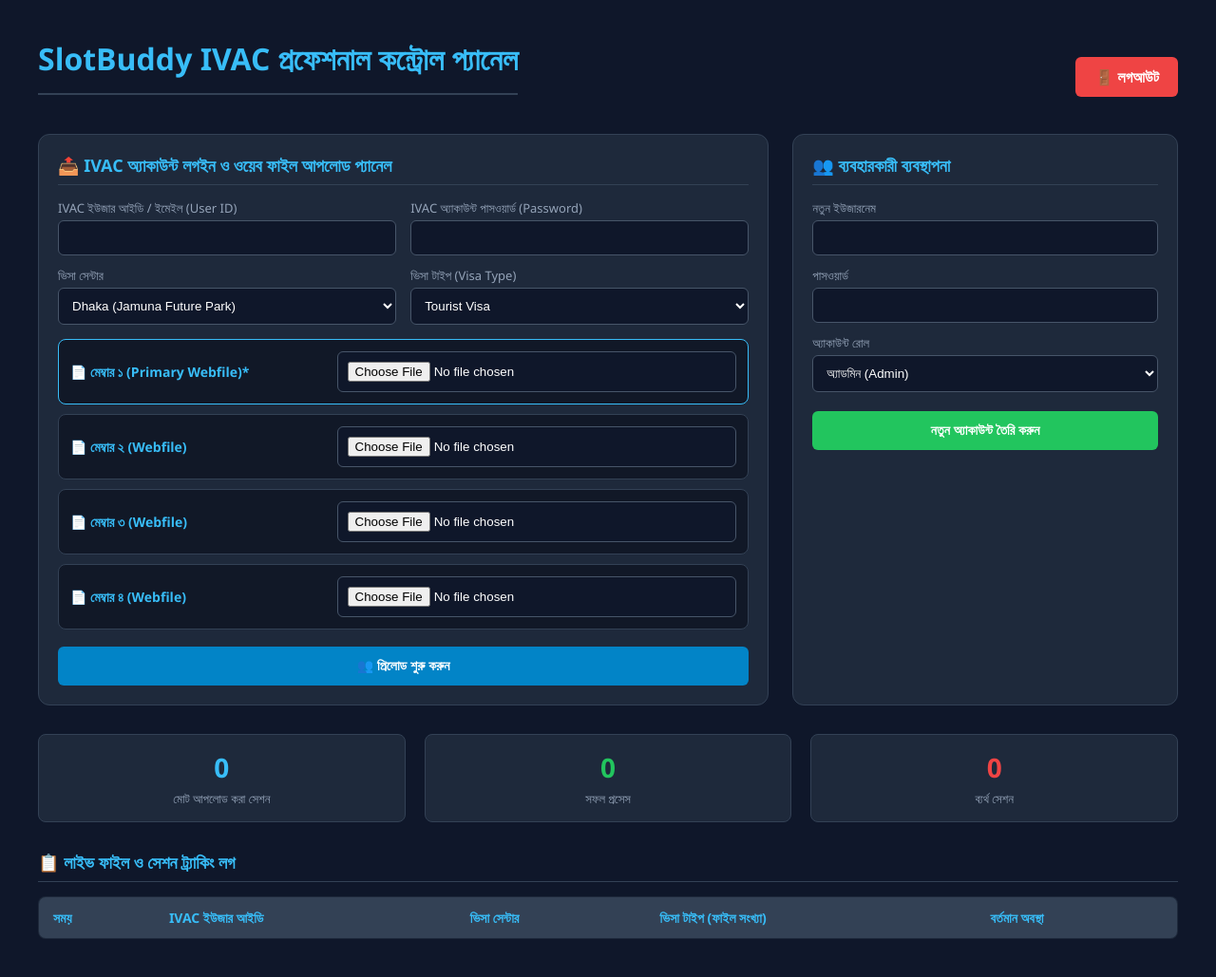
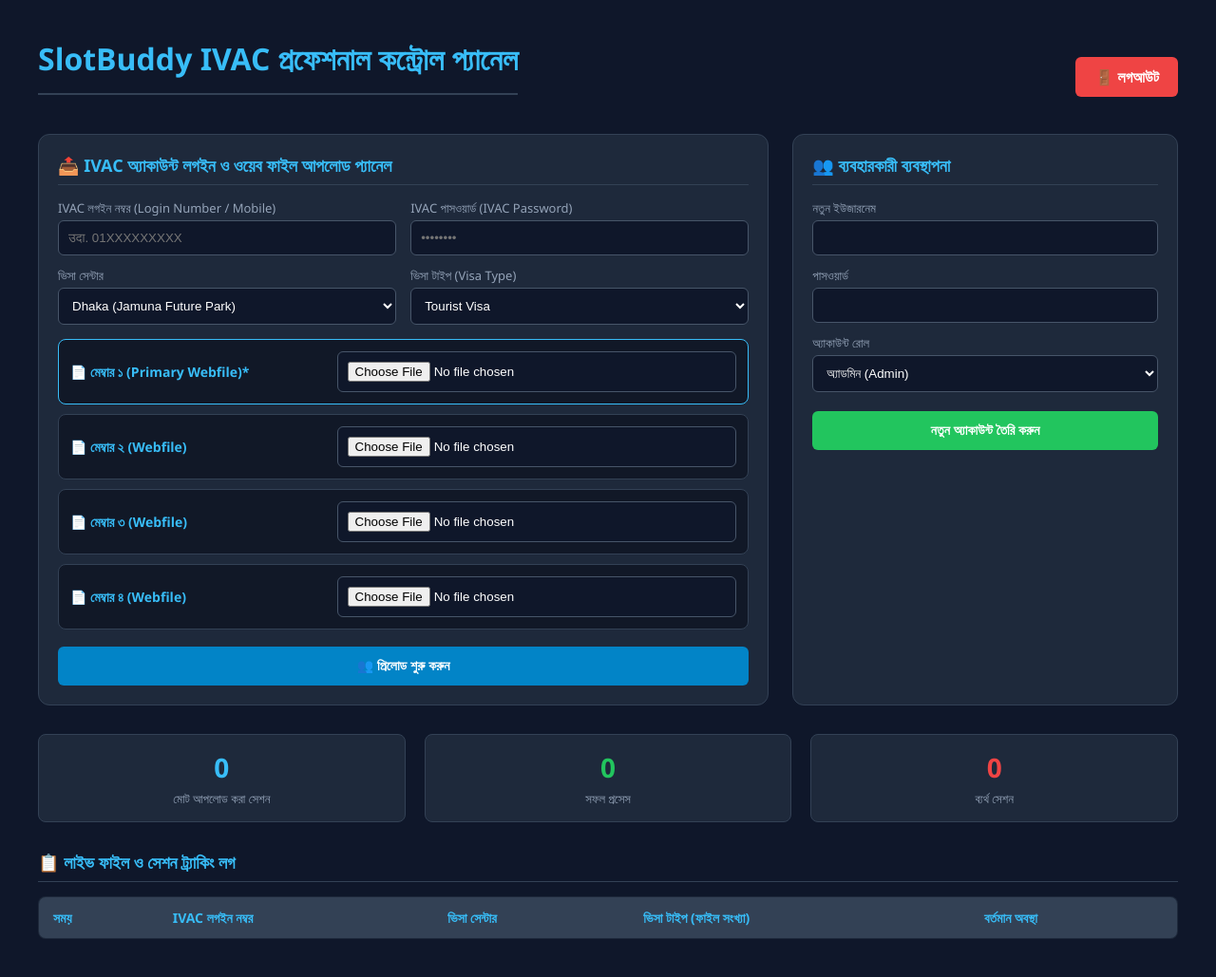
Before and after one commit to sheikhfarukh943-source/visa-bot, a Flask app: page /admin in a window 1280 px wide. Shown: the whole page at 95% size. Run offline with Flask 3, Linux system fonts and the light colour scheme; the visitor is signed in with stand-in values (Sample User, id 1); data comes from the database, SQL or seed files in the repository; lists and menus that the app fills with data are empty.

Commit message:
admin.html

```diff
--- a/templates/admin.html
+++ b/templates/admin.html
@@ -2,32 +2,38 @@
 <html lang="bn">
 <head>
     <meta charset="UTF-8">
-    <title>SlotBuddy - IVAC Management Control Panel</title>
+    <title>SlotBuddy - IVAC Mobile Login Control Panel</title>
     <style>
         body { font-family: 'Segoe UI', Arial, sans-serif; background: #0f172a; color: #f8fafc; padding: 40px; margin: 0; }
         .dashboard { max-width: 1200px; margin: 0 auto; }
         h1 { color: #38bdf8; border-bottom: 2px solid #334155; padding-bottom: 15px; margin-top: 0; }
         .header-top { display: flex; justify-content: space-between; align-items: center; margin-bottom: 20px; }
         .logout-btn { padding: 10px 20px; background: #ef4444; color: white; text-decoration: none; border-radius: 6px; font-weight: bold; }
+
         .section-grid { display: flex; gap: 25px; margin-bottom: 30px; }
         .box { flex: 1; background: #1e293b; padding: 20px; border-radius: 12px; border: 1px solid #334155; }
         h3 { margin-top: 0; color: #38bdf8; font-size: 18px; border-bottom: 1px solid #334155; padding-bottom: 8px; margin-bottom: 15px; }
+
         .form-group { margin-bottom: 12px; }
         .form-row { display: flex; gap: 15px; margin-bottom: 12px; }
         .form-row .form-group { flex: 1; margin-bottom: 0; }
         label { display: block; margin-bottom: 4px; font-size: 13px; color: #94a3b8; }
         input, select { width: 100%; padding: 10px; background: #0f172a; border: 1px solid #475569; border-radius: 6px; color: white; box-sizing: border-box; }
         button { width: 100%; padding: 12px; background: #0284c7; color: white; border: none; border-radius: 6px; cursor: pointer; font-weight: bold; font-size: 14px; margin-top: 8px; }
+
         .member-upload-row { border: 1px solid #334155; padding: 12px; border-radius: 8px; background: #111827; margin-bottom: 10px; display: flex; align-items: center; justify-content: space-between; }
         .member-title { font-size: 14px; color: #38bdf8; font-weight: bold; }
         .file-input-wrapper { width: 60%; }
+
         .metrics { display: flex; gap: 20px; margin-bottom: 30px; }
         .card { flex: 1; background: #1e293b; padding: 15px; border-radius: 8px; border: 1px solid #334155; text-align: center; }
         .card h2 { margin: 0; font-size: 28px; color: #38bdf8; }
         .card p { margin: 5px 0 0 0; color: #94a3b8; font-size: 13px; }
+
         table { width: 100%; border-collapse: collapse; background: #1e293b; border-radius: 8px; overflow: hidden; border: 1px solid #334155; }
         th, td { padding: 12px 15px; text-align: left; border-bottom: 1px solid #334155; font-size: 14px; }
         th { background: #334155; color: #38bdf8; }
+
         #bot-log-box { margin-top: 10px; padding: 10px; border-radius: 6px; text-align: center; font-size: 13px; display: none; font-weight: bold; }
     </style>
 </head>
@@ -40,20 +46,24 @@
     </div>
 
     <div class="section-grid">
+        <!-- মোবাইল নম্বর ভিত্তিক প্রিলোড প্যানেল -->
         <div class="box" style="flex: 2;">
             <h3>📤 IVAC অ্যাকাউন্ট লগইন ও ওয়েব ফাইল আপলোড প্যানেল</h3>
             <form id="ivac-group-form" enctype="multipart/form-data">
+
+                <!-- IVAC মোবাইল ও পাসওয়ার্ড ক্রেডেন্সিয়ালস -->
                 <div class="form-row">
                     <div class="form-group">
-                        <label>IVAC ইউজার আইডি / ইমেইল (User ID)</label>
-                        <input type="email" name="ivac_user" id="ivac_user" required>
+                        <label>IVAC লগইন নম্বর (Login Number / Mobile)</label>
+                        <input type="text" name="ivac_phone" id="ivac_phone" placeholder="उदा. 01XXXXXXXXX" required>
                     </div>
                     <div class="form-group">
-                        <label>IVAC অ্যাকাউন্ট পাসওয়ার্ড (Password)</label>
-                        <input type="password" name="ivac_pass" id="ivac_pass" required>
+                        <label>IVAC পাসওয়ার্ড (IVAC Password)</label>
+                        <input type="password" name="ivac_pass" id="ivac_pass" placeholder="••••••••" required>
                     </div>
                 </div>
 
+                <!-- সেন্টার ও ভিসা টাইপ সেকশন -->
                 <div class="form-row">
                     <div class="form-group">
                         <label>ভিসা সেন্টার</label>
@@ -76,6 +86,7 @@
                     </div>
                 </div>
 
+                <!-- ফাইল আপলোড অপশন -->
                 <div id="file-uploads-container" style="margin-top: 15px;">
                     <div class="member-upload-row" style="border-color: #38bdf8;">
                         <span class="member-title" style="color: #38bdf8;">📄 মেম্বার ১ (Primary Webfile)*</span>
@@ -132,7 +143,7 @@
         <thead>
             <tr>
                 <th>সময়</th>
-                <th>IVAC ইউজার আইডি</th>
+                <th>IVAC লগইন নম্বর</th>
                 <th>ভিসা সেন্টার</th>
                 <th>ভিসা টাইপ (ফাইল সংখ্যা)</th>
                 <th>বর্তমান অবস্থা</th>
@@ -148,6 +159,7 @@
         const formData = new FormData(form);
         showBotLog('⏳ তথ্য ও ওয়েব ফাইল প্রিলোড হচ্ছে...', '#1e3a8a', '#60a5fa');
 
+        try {
             let res = await fetch('/pre-load-group', { method: 'POST', body: formData });
             let data = await res.json();
 
@@ -156,6 +168,9 @@
                 refreshAdminStats();
             } else {
                 showBotLog('❌ ত্রুটি: ' + data.message, '#991b1b', '#f87171');
+            }
+        } catch (error) {
+            showBotLog('❌ নেটওয়ার্ক ত্রুটি! সার্ভার রেসপন্স করছে না।', '#991b1b', '#f87171');
         }
     }
 
@@ -183,14 +198,3 @@
             let tableBody = document.getElementById('log-table-body');
             tableBody.innerHTML = '';
             data.history.reverse().forEach(entry => {
-                let row = `<tr>
-                    <td>${entry.time}</td>
-                    <td>${entry.passport}</td>
-                    <td>${entry.center}</td>
-                    <td>${entry.filename}</td>
-                    <td><span style="padding:4px 8px; background:#065f46; color:#34d399; border-radius:4px; font-weight:bold;">${entry.status}</span></td>
-                </tr>`;
-                tableBody.innerHTML += row;
-            });
-        } catch (error) {}
-    }
```
Lines whose indentation alone changed are shown as unchanged.
